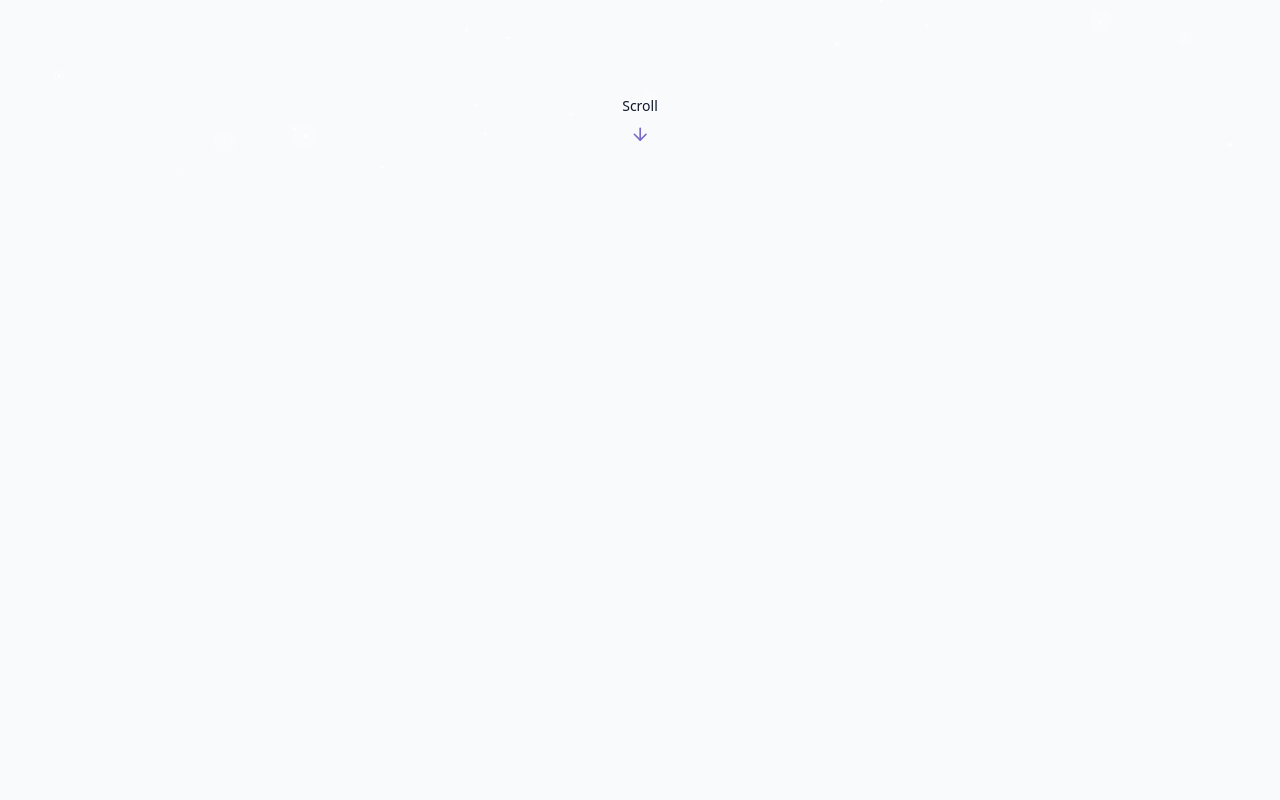
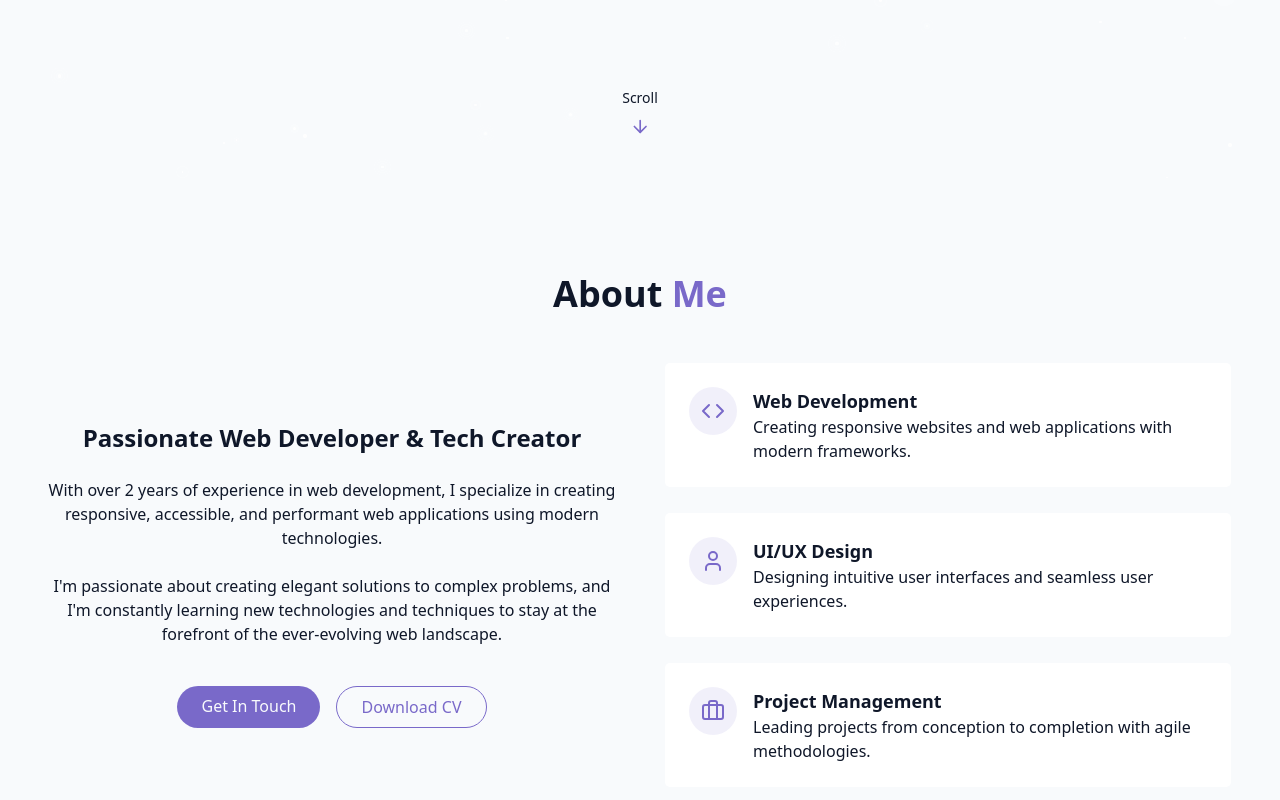
Before and after one commit to nhanquoc-it/nhanquoc-portfolio, a React (Vite) app: page / in a window 1280 px wide. Shown: the part 622-1422 px from the top of the page. Before the commit the page ends 800 px from the top, so only its background shows below. Built offline with nearby package versions, Linux system fonts and the light colour scheme.

Commit message:
6. Create About Section

```diff
--- /dev/null
+++ b/src/components/AboutSection.jsx
@@ -0,0 +1,97 @@
+import { Briefcase, Code, User } from "lucide-react";
+import React from "react";
+
+const AboutSection = () => {
+	return (
+		<section id="about" className="py-24 px-4 relative">
+			<div className="container mx-auto maw-w-5xl">
+				<h2 className="text-3xl md:text-4xl font-bold mb-12 text-center">
+					About <span className="text-primary">Me</span>
+				</h2>
+
+				<div className="grid grid-cols-1 md:grid-cols-2 gap-12 items-center">
+					<div className="space-y-6">
+						<h3 className="text-2xl font-semibold">
+							Passionate Web Developer & Tech Creator
+						</h3>
+
+						<p className="text-muted-foreground">
+							With over 2 years of experience in web development, I specialize
+							in creating responsive, accessible, and performant web
+							applications using modern technologies.
+						</p>
+
+						<p className="text-muted-foreground">
+							I'm passionate about creating elegant solutions to complex
+							problems, and I'm constantly learning new technologies and
+							techniques to stay at the forefront of the ever-evolving web
+							landscape.
+						</p>
+
+						<div className="flex flex-col sm:flex-row gap-4 pt-4 justify-center">
+							<a href="#contact" className="cosmic-button">
+								Get In Touch
+							</a>
+
+							<a
+								href=""
+								className="px-6 py-2 rounded-full border border-primary text-primary hover:bg-primary/10 transition-colors duration-300"
+							>
+								Download CV
+							</a>
+						</div>
+					</div>
+
+					<div className="grid grid-cols-1 gap-6">
+						<div className="gradient-border p-6 card-hover">
+							<div className="flex items-start gap-4">
+								<div className="p-3 rounded-full bg-primary/10">
+									<Code className="h-6 w-6 text-primary" />
+								</div>
+								<div className="text-left">
+									<h4 className="font-semibold text-lg">Web Development</h4>
+									<p className="text-muted-foreground">
+										Creating responsive websites and web applications with
+										modern frameworks.
+									</p>
+								</div>
+							</div>
+						</div>
+
+						<div className="gradient-border p-6 card-hover">
+							<div className="flex items-start gap-4">
+								<div className="p-3 rounded-full bg-primary/10">
+									<User className="h-6 w-6 text-primary" />
+								</div>
+								<div className="text-left">
+									<h4 className="font-semibold text-lg">UI/UX Design</h4>
+									<p className="text-muted-foreground">
+										Designing intuitive user interfaces and seamless user
+										experiences.
+									</p>
+								</div>
+							</div>
+						</div>
+
+						<div className="gradient-border p-6 card-hover">
+							<div className="flex items-start gap-4">
+								<div className="p-3 rounded-full bg-primary/10">
+									<Briefcase className="h-6 w-6 text-primary" />
+								</div>
+								<div className="text-left">
+									<h4 className="font-semibold text-lg">Project Management</h4>
+									<p className="text-muted-foreground">
+										Leading projects from conception to completion with agile
+										methodologies.
+									</p>
+								</div>
+							</div>
+						</div>
+					</div>
+				</div>
+			</div>
+		</section>
+	);
+};
+
+export default AboutSection;
--- a/src/pages/Home.jsx
+++ b/src/pages/Home.jsx
@@ -3,6 +3,7 @@
 import StarBackground from "@/components/StarBackground";
 import Navbar from "@/components/Navbar";
 import HeroSection from "@/components/HeroSection";
+import AboutSection from "@/components/AboutSection";
 
 const Home = () => {
 	return (
@@ -16,6 +17,7 @@
 			{/* Main Content */}
 			<main>
 				<HeroSection />
+				<AboutSection />
 			</main>
 			{/* Footer */}
 		</div>
```
